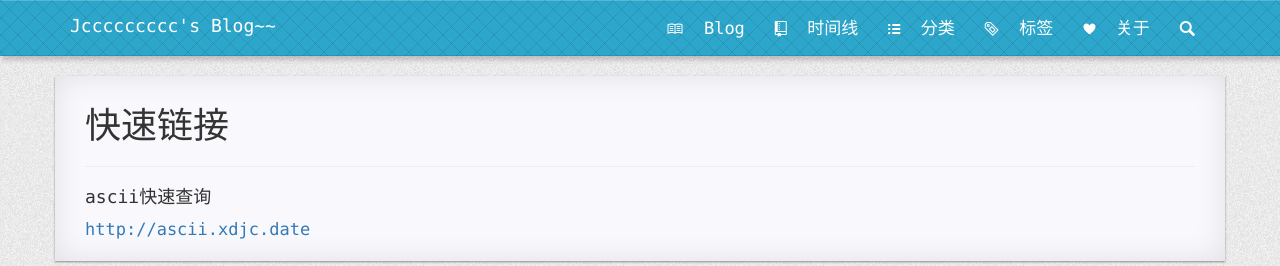
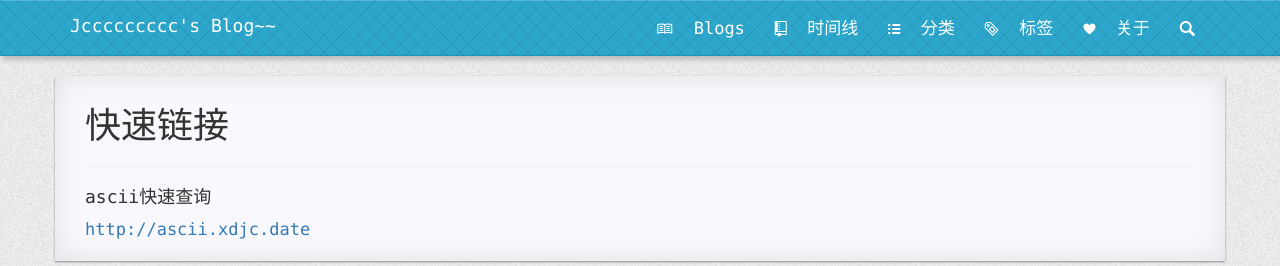
Before and after one commit to zhangjaycee/blog, a Jekyll site: the page built from pages/5link-external.md, in a window 1280 px wide. Shown: the top 266 px of the page. Built offline with Jekyll 4.4.1, drawn with Linux system fonts in a browser that asks for light colours; nearby versions of some CDN libraries; Markdown is read by kramdown in place of the engine named in the settings; comment, search, counter and statistics services are not loaded.

Commit message:
update something

```diff
--- a/_includes/header.html
+++ b/_includes/header.html
@@ -31,7 +31,7 @@
                         {% if page.url == "/index.html" %}
                         <li class="active">{% else %}
                         <li>{% endif %}
-                        <a href="{{ site.baseurl | prepend: site.url }}/" class="word-keep"><span class="octicon octicon-book"></span></span>&nbsp;&nbsp;Blog</a>
+                        <a href="{{ site.baseurl | prepend: site.url }}/" class="word-keep"><span class="octicon octicon-book"></span></span>&nbsp;&nbsp;Blogs</a>
                         </li>
                         {% for p in site.pages %}{% if p.isNavItem %}
                         {% if p.url == page.url %}
--- a/index.html
+++ b/index.html
@@ -16,7 +16,7 @@
                   <a class="title" href="{{ post.url | prepend: site.baseurl | prepend: site.url }}">
                       {{ post.title }}
                   </a>
-                  <p>{% if post.excerpt.size > 32 %}{{ post.excerpt }}{% else %}{{ post.content | strip_html | strip_newlines | truncate: 160 }}{% endif %}</p>
+                  <p>{% if post.excerpt.size < 32 %}{{ post.excerpt }}{% else %}{{ post.content | strip_html | strip_newlines | truncate: 111 }}{% endif %}</p>
                   <a class="readmore" href="{{ post.url | prepend: site.baseurl | prepend: site.url }}">Read More</a>
                   <footer>
                       {% for tag in post.tags %}
--- a/pages/2category.html
+++ b/pages/2category.html
@@ -46,7 +46,7 @@
                         <a class="title" href="{{ post.url | prepend: site.baseurl | prepend: site.url }}">
                             {{ post.title }}
                         </a>
-                        <p>{% if post.excerpt.size > 32 %}{{ post.excerpt }}{% else %}{{ post.content | strip_html | strip_newlines | truncate: 160 }}{% endif %}</p>
+                        <p>{% if post.excerpt.size < 32 %}{{ post.excerpt }}{% else %}{{ post.content | strip_html | strip_newlines | truncate: 160 }}{% endif %}</p>
                         <a class="readmore" href="{{ post.url | prepend: site.baseurl | prepend: site.url }}">Read More</a>
                         <footer>
                             {% for tag in post.tags %}
@@ -76,7 +76,7 @@
                         <a class="title" href="{{ post.url | prepend: site.baseurl | prepend: site.url }}">
                             {{ post.title }}
                         </a>
-                        <p>{% if post.excerpt.size > 32 %}{{ post.excerpt }}{% else %}{{ post.content | strip_html | strip_newlines | truncate: 160 }}{% endif %}</p>
+                        <p>{% if post.excerpt.size < 32 %}{{ post.excerpt }}{% else %}{{ post.content | strip_html | strip_newlines | truncate: 160 }}{% endif %}</p>
                         <a class="readmore" href="{{ post.url | prepend: site.baseurl | prepend: site.url  }}">Read More</a>
                         <footer>
                             {% for tag in post.tags %}
```
